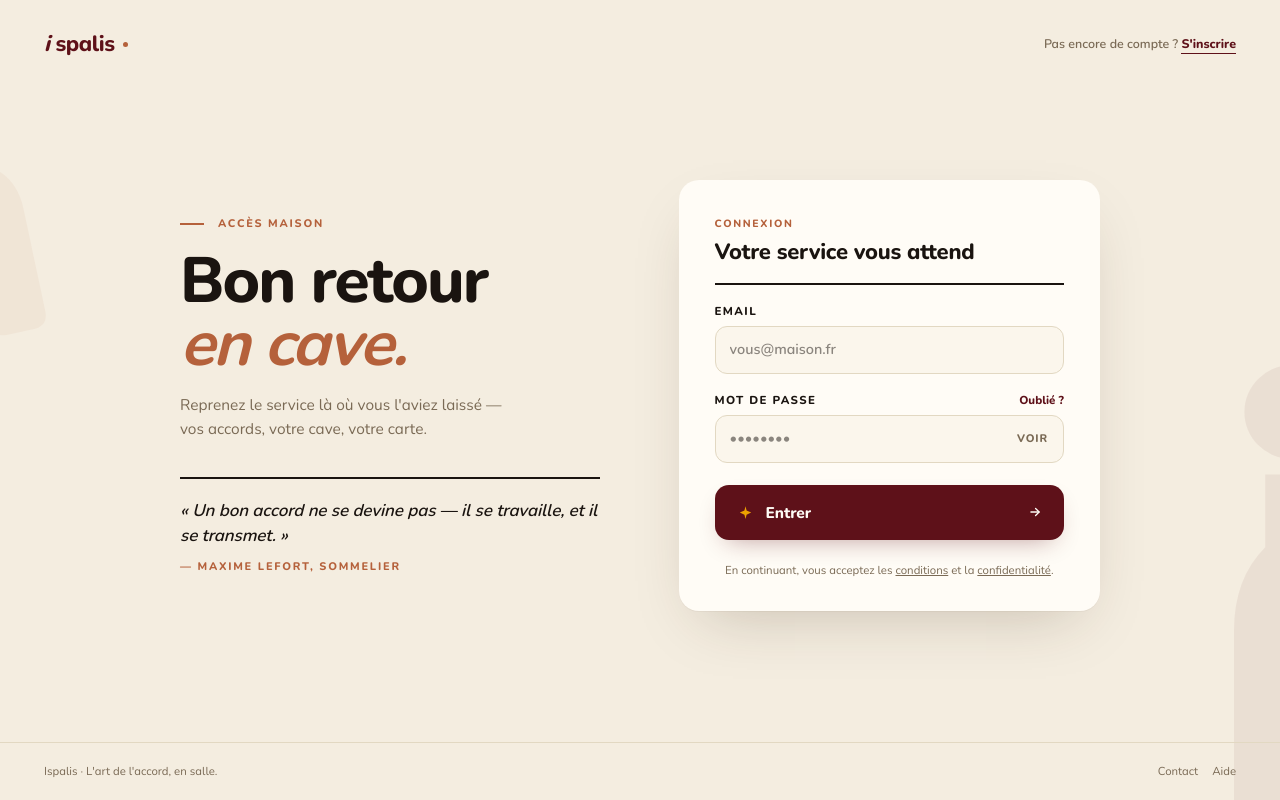
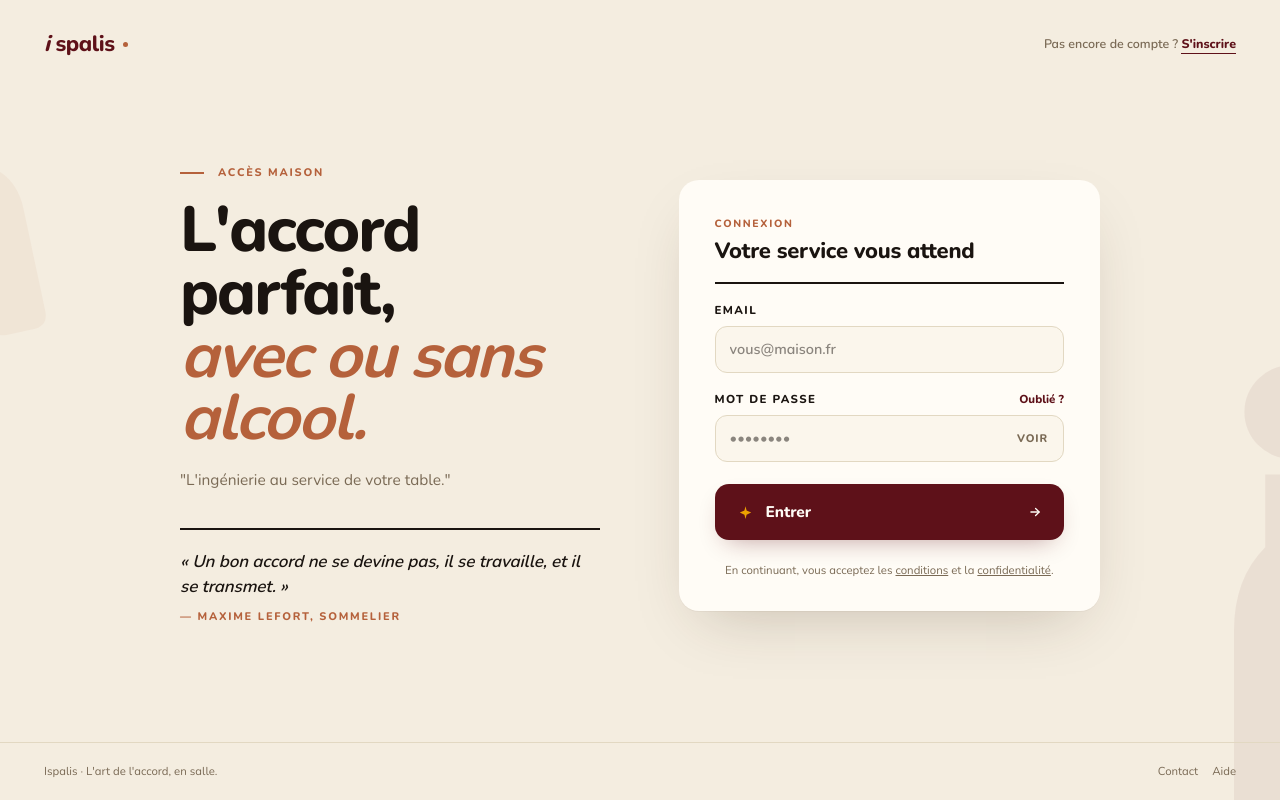
Before and after one commit to Ispalis-code/Ispalis-V1, a Next.js app: page /connexion in a window 1280 px wide. Built offline with nearby package versions, Linux system fonts and the light colour scheme; no server answers.

Commit message:
Update page.tsx

```diff
--- a/src/app/connexion/page.tsx
+++ b/src/app/connexion/page.tsx
@@ -128,9 +128,9 @@ export default function Connexion() {
                 color: ISP.ink,
               }}
             >
-              Bon retour
+              L'accord parfait,
               <br />
-              <span style={{ color: ISP.terracotta, fontStyle: 'italic', fontWeight: 700 }}>en cave.</span>
+              <span style={{ color: ISP.terracotta, fontStyle: 'italic', fontWeight: 700 }}>avec ou sans alcool.</span>
             </h1>
             <p
               style={{
@@ -141,7 +141,7 @@ export default function Connexion() {
                 lineHeight: 1.55,
               }}
             >
-              Reprenez le service là où vous l'aviez laissé — vos accords, votre cave, votre carte.
+              "L'ingénierie au service de votre table."
             </p>
 
             <figure
@@ -163,7 +163,7 @@ export default function Connexion() {
                   letterSpacing: '-0.005em',
                 }}
               >
-                « Un bon accord ne se devine pas — il se travaille, et il se transmet. »
+                « Un bon accord ne se devine pas, il se travaille, et il se transmet. »
               </blockquote>
               <figcaption
                 style={{
```
